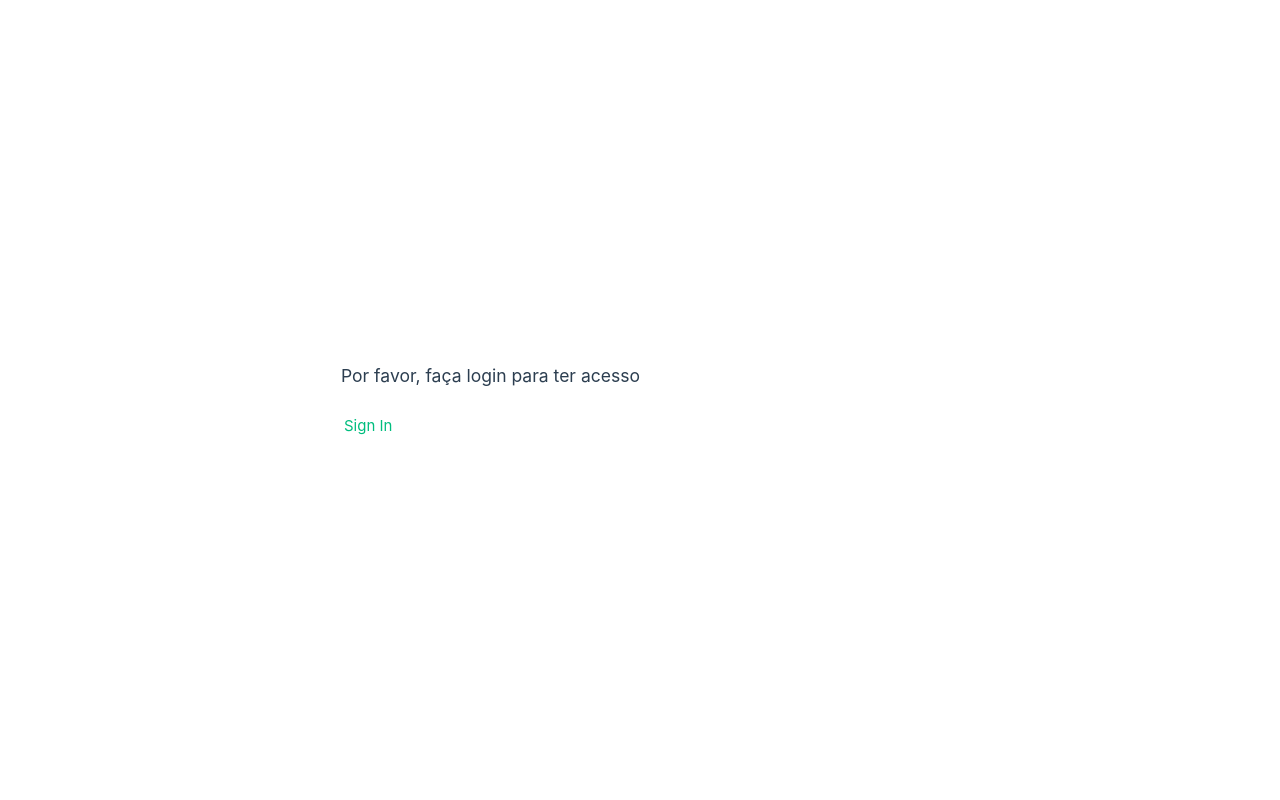
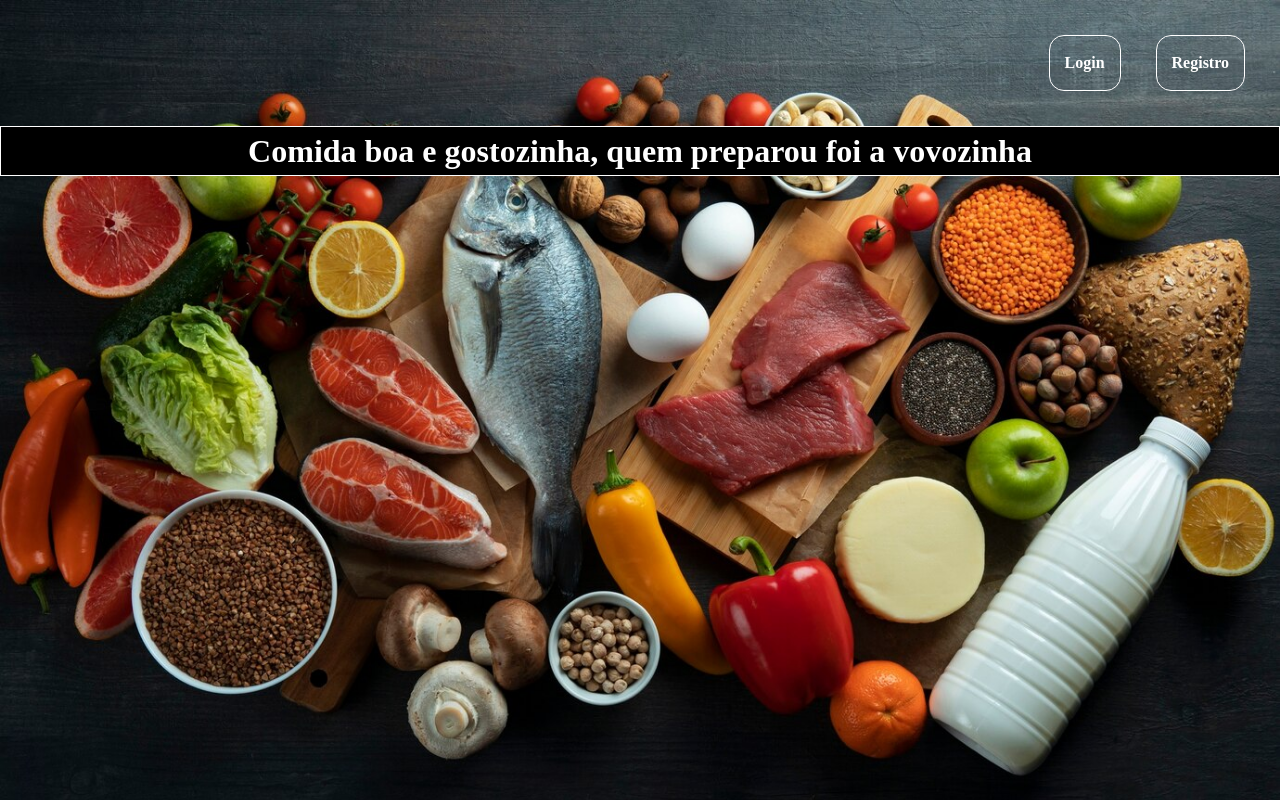
Before and after one commit to SamuelRocha91/consumy, a Vue app: page / in a window 1280 px wide. Built offline with nearby package versions, Linux system fonts and the light colour scheme; no server answers.

Commit message:
feat: estiliza página inicial da consumy

```diff
--- a/src/assets/base.css
+++ /dev/null
@@ -1,86 +0,0 @@
-/* color palette from <https://github.com/vuejs/theme> */
-:root {
-  --vt-c-white: #ffffff;
-  --vt-c-white-soft: #f8f8f8;
-  --vt-c-white-mute: #f2f2f2;
-
-  --vt-c-black: #181818;
-  --vt-c-black-soft: #222222;
-  --vt-c-black-mute: #282828;
-
-  --vt-c-indigo: #2c3e50;
-
-  --vt-c-divider-light-1: rgba(60, 60, 60, 0.29);
-  --vt-c-divider-light-2: rgba(60, 60, 60, 0.12);
-  --vt-c-divider-dark-1: rgba(84, 84, 84, 0.65);
-  --vt-c-divider-dark-2: rgba(84, 84, 84, 0.48);
-
-  --vt-c-text-light-1: var(--vt-c-indigo);
-  --vt-c-text-light-2: rgba(60, 60, 60, 0.66);
-  --vt-c-text-dark-1: var(--vt-c-white);
-  --vt-c-text-dark-2: rgba(235, 235, 235, 0.64);
-}
-
-/* semantic color variables for this project */
-:root {
-  --color-background: var(--vt-c-white);
-  --color-background-soft: var(--vt-c-white-soft);
-  --color-background-mute: var(--vt-c-white-mute);
-
-  --color-border: var(--vt-c-divider-light-2);
-  --color-border-hover: var(--vt-c-divider-light-1);
-
-  --color-heading: var(--vt-c-text-light-1);
-  --color-text: var(--vt-c-text-light-1);
-
-  --section-gap: 160px;
-}
-
-@media (prefers-color-scheme: dark) {
-  :root {
-    --color-background: var(--vt-c-black);
-    --color-background-soft: var(--vt-c-black-soft);
-    --color-background-mute: var(--vt-c-black-mute);
-
-    --color-border: var(--vt-c-divider-dark-2);
-    --color-border-hover: var(--vt-c-divider-dark-1);
-
-    --color-heading: var(--vt-c-text-dark-1);
-    --color-text: var(--vt-c-text-dark-2);
-  }
-}
-
-*,
-*::before,
-*::after {
-  box-sizing: border-box;
-  margin: 0;
-  font-weight: normal;
-}
-
-body {
-  min-height: 100vh;
-  color: var(--color-text);
-  background: var(--color-background);
-  transition:
-    color 0.5s,
-    background-color 0.5s;
-  line-height: 1.6;
-  font-family:
-    Inter,
-    -apple-system,
-    BlinkMacSystemFont,
-    'Segoe UI',
-    Roboto,
-    Oxygen,
-    Ubuntu,
-    Cantarell,
-    'Fira Sans',
-    'Droid Sans',
-    'Helvetica Neue',
-    sans-serif;
-  font-size: 15px;
-  text-rendering: optimizeLegibility;
-  -webkit-font-smoothing: antialiased;
-  -moz-osx-font-smoothing: grayscale;
-}
--- a/src/assets/main.css
+++ b/src/assets/main.css
@@ -1,35 +1,43 @@
-@import './base.css';
-
-#app {
-  max-width: 1280px;
-  margin: 0 auto;
-  padding: 2rem;
-  font-weight: normal;
+*, *::before, *::after {
+  box-sizing: border-box;
 }
-
-a,
-.green {
-  text-decoration: none;
-  color: hsla(160, 100%, 37%, 1);
-  transition: 0.4s;
-  padding: 3px;
+/*
+  2. Remove default margin
+*/
+* {
+  margin: 0;
 }
-
-@media (hover: hover) {
-  a:hover {
-    background-color: hsla(160, 100%, 37%, 0.2);
-  }
+/*
+  Typographic tweaks!
+  3. Add accessible line-height
+  4. Improve text rendering
+*/
+body {
+  line-height: 1.5;
+  -webkit-font-smoothing: antialiased;
 }
-
-@media (min-width: 1024px) {
-  body {
-    display: flex;
-    place-items: center;
-  }
-
-  #app {
-    display: grid;
-    grid-template-columns: 1fr 1fr;
-    padding: 0 2rem;
-  }
+/*
+  5. Improve media defaults
+*/
+img, picture, video, canvas, svg {
+  display: block;
+  max-width: 100%;
 }
+/*
+  6. Remove built-in form typography styles
+*/
+input, button, textarea, select {
+  font: inherit;
+}
+/*
+  7. Avoid text overflows
+*/
+p, h1, h2, h3, h4, h5, h6 {
+  overflow-wrap: break-word;
+}
+/*
+  8. Create a root stacking context
+*/
+#root, #__next {
+  isolation: isolate;
+}
--- a/src/components/UserProfile.vue
+++ b/src/components/UserProfile.vue
@@ -20,11 +20,55 @@ const signOut = function () {
       </nav>
     </template>
     <template v-else>
-      <h3>Por favor, faça login para ter acesso</h3>
-      <br />
       <nav>
-        <RouterLink :to="{name: 'signIn'}"> Sign In </RouterLink>
+        <RouterLink :to="{name: 'signIn'}">Login</RouterLink>
+        <RouterLink :to="{name: 'signIn'}">Registro</RouterLink>
       </nav>
+      <section class="food-text">
+          <h3>Comida boa e gostozinha, quem preparou foi a vovozinha</h3>
+      </section>
     </template>
   </main>
 </template>
+
+<style scoped>
+h3 {
+  color: white;
+  font-size: 32px;
+  font-weight: bold;
+}
+
+.food-text {
+  display: flex;
+  justify-content: center;
+  align-items: flex-start;
+  align-content: flex-start;
+  text-align: center;
+  border: 1px solid white;
+    background-color: black;
+
+}
+
+nav {
+  display: flex;
+  width: 100vw;
+  justify-content: flex-end;
+  gap: 35px;
+  color: white;
+  padding: 35px;
+}
+
+nav a {
+  border: 1px solid white;
+  padding: 15px;
+  text-decoration: none;
+  color: white;
+  font-weight: bold;
+  border-radius: 15px;
+}
+
+nav a:hover {
+  background-color: rgb(0, 0, 0);
+  transition: 5s;
+}
+</style>
--- a/src/views/WelcomeView.vue
+++ b/src/views/WelcomeView.vue
@@ -3,7 +3,7 @@ import UserProfile from '../components/UserProfile.vue'
 </script>
 
 <template>
-  <main>
+  <main class="main-content">
     <UserProfile />
   </main>
 </template>
@@ -12,4 +12,13 @@ import UserProfile from '../components/UserProfile.vue'
 .link-sign {
   text-decoration: double;
 }
+
+.main-content {
+  display: flex;
+  width: 100vw;
+  height: 100vh;
+  background-image: url('../assets/vovo.jpg');
+  background-size: cover;
+}
+
 </style>
```
Also changed, not shown: src/assets/vovo.jpg (added).
